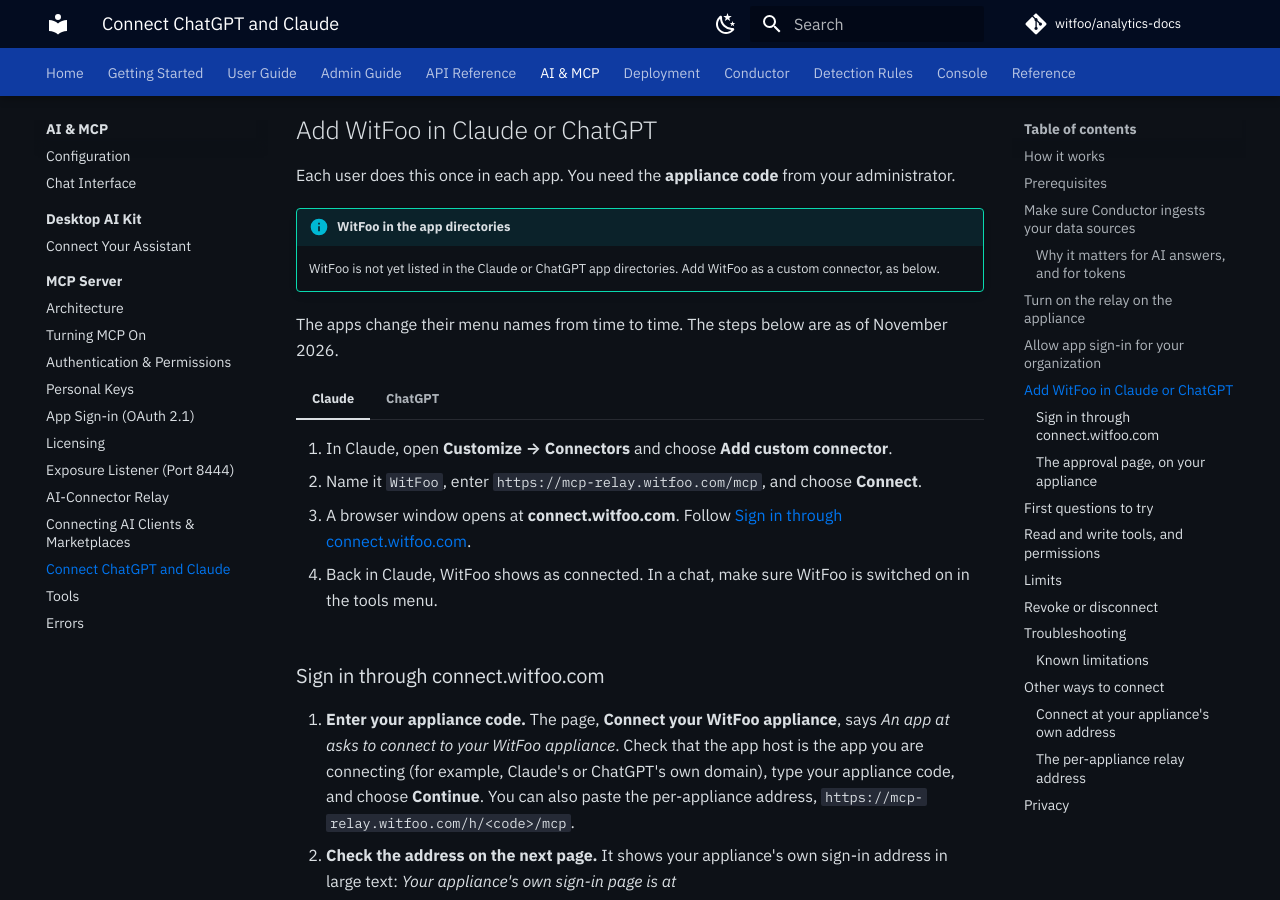
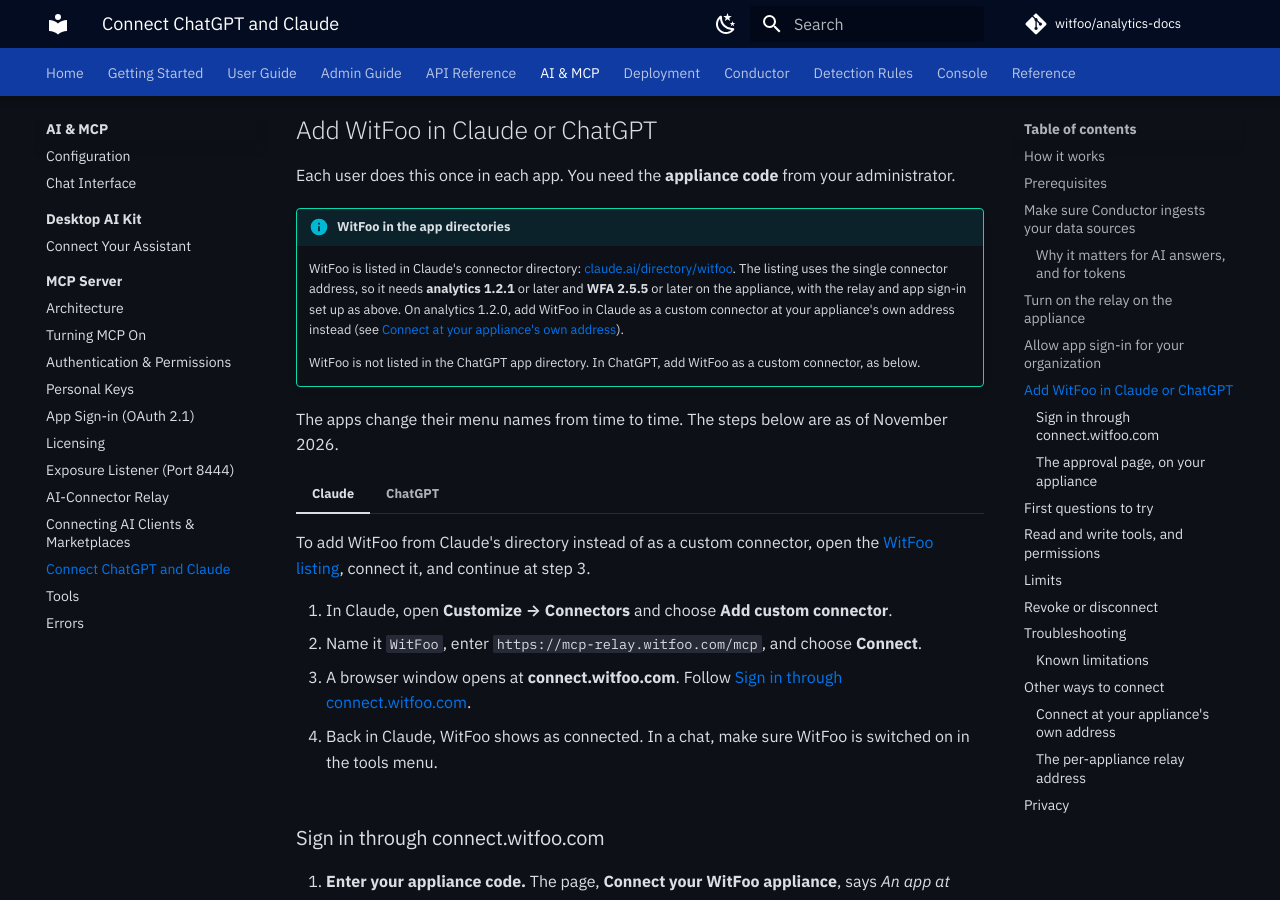
Before and after one commit to witfoo/analytics-docs, an MkDocs documentation site: the page built from docs/ai/mcp/connect-chatgpt-claude.md, in a window 1280 px wide and 900 px high, scrolled down 5765 px. Built offline with MkDocs 1.6.1 and Material for MkDocs 9.7.7, drawn with Linux system fonts in a browser that asks for light colours; plug-ins that fetch from the network failed and are left out; comment, search, counter and statistics services are not loaded; the version menu is left out.

Commit message:
docs(mcp): WitFoo is listed in Claude's connector directory (#16)
The WitFoo listing in Claude's directory is live at
https://claude.ai/directory/witfoo. It connects through the single
connector address (https://mcp-relay.witfoo.com/mcp), so it needs
analytics 1.2.1+ and WFA 2.5.5+ with the relay and app sign-in on; on
1.2.0, WitFoo is added as a custom connector at the appliance's own
address. ChatGPT is not listed.

- connect-chatgpt-claude: the app-directories box now names the Claude
  listing and its requirements; the Claude tab gives the directory route.
- connect-clients: new "WitFoo in Claude's directory" section and route
  row, with the requirements; trademark line.
- ai-kit connect/index: one sentence each pointing 1.2.1+ readers to the
  listing; the kit describes the 1.2.0 custom connector.
- mcp/index: the section list names the listing and the ChatGPT/Claude page.

Co-authored-by: Claude Opus 5.5 <noreply@anthropic.com>

```diff
--- a/docs/ai/mcp/connect-chatgpt-claude.md
+++ b/docs/ai/mcp/connect-chatgpt-claude.md
@@ -212,12 +212,22 @@ See also [App Sign-in (OAuth 2.1)](oauth.md).
 Each user does this once in each app. You need the **appliance code** from your administrator.
 
 !!! info "WitFoo in the app directories"
-    WitFoo is not yet listed in the Claude or ChatGPT app directories. Add WitFoo as a custom connector,
-    as below.
+    WitFoo is listed in Claude's connector directory:
+    [claude.ai/directory/witfoo](https://claude.ai/directory/witfoo). The listing uses the single connector
+    address, so it needs **analytics 1.2.1** or later and **WFA 2.5.5** or later on the appliance, with the
+    relay and app sign-in set up as above. On analytics 1.2.0, add WitFoo in Claude as a custom connector at
+    your appliance's own address instead (see
+    [Connect at your appliance's own address](#connect-at-your-appliances-own-address)).
+
+    WitFoo is not listed in the ChatGPT app directory. In ChatGPT, add WitFoo as a custom connector, as
+    below.
 
 The apps change their menu names from time to time. The steps below are as of November 2026.
 
 === "Claude"
+
+    To add WitFoo from Claude's directory instead of as a custom connector, open the
+    [WitFoo listing](https://claude.ai/directory/witfoo), connect it, and continue at step 3.
 
     1. In Claude, open **Customize → Connectors** and choose **Add custom connector**.
     2. Name it `WitFoo`, enter `https://mcp-relay.witfoo.com/mcp`, and choose **Connect**.
```
Also changed, not shown: docs/ai-kit/connect.md (+2 -0 lines), docs/ai-kit/index.md (+1 -1 lines), docs/ai/mcp/connect-clients.md (+16 -0 lines), docs/ai/mcp/index.md (+2 -1 lines).
